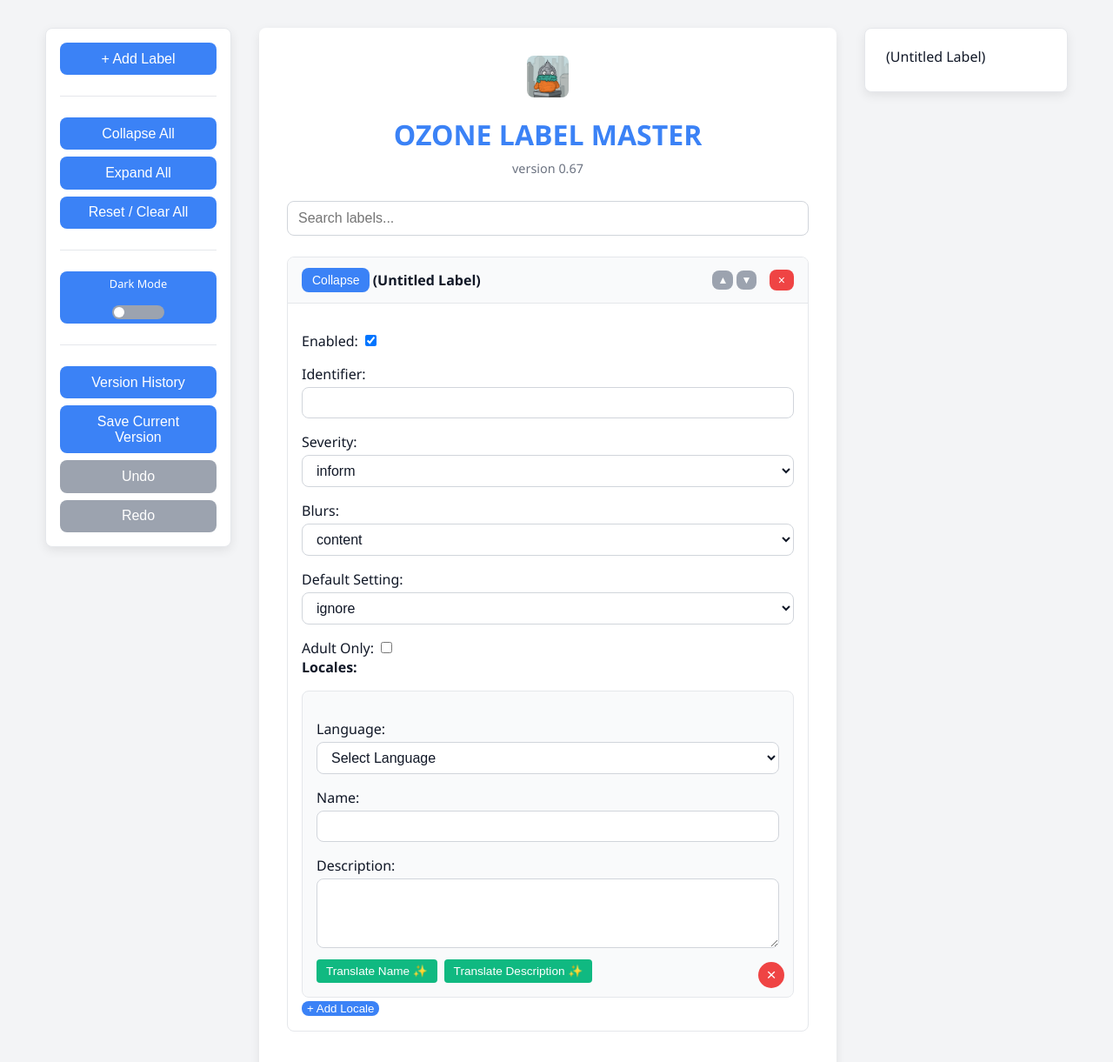
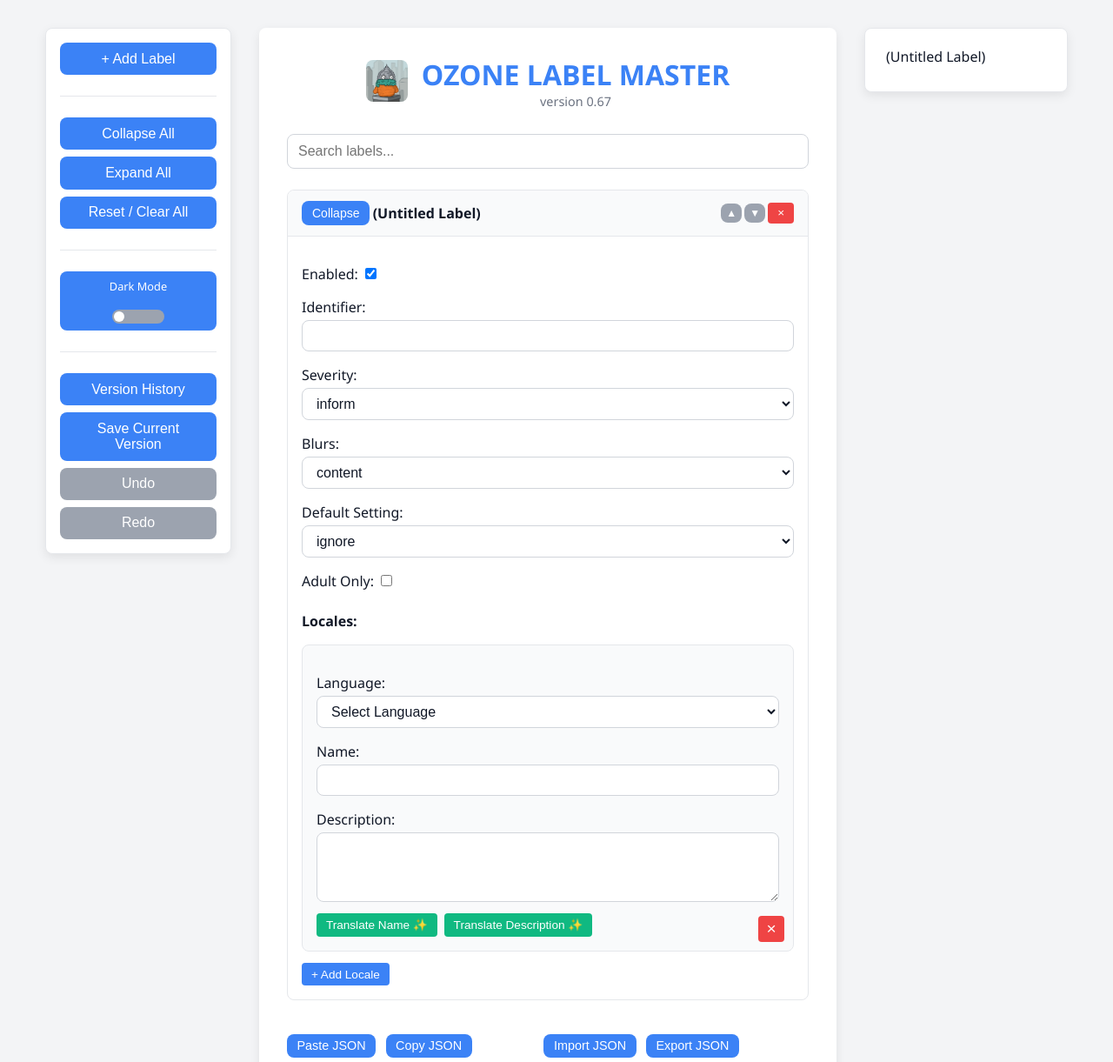
Before and after one commit to femavibes/ozone-label-master, a plain HTML site: page OzoneLabelMaster.html in a window 1280 px wide. Shown: the top 1221 px of the page at 87% size. Drawn offline with Linux system fonts and the light colour scheme.

Commit message:
Update OzoneLabelMaster.html

```diff
--- a/OzoneLabelMaster.html
+++ b/OzoneLabelMaster.html
@@ -101,13 +101,20 @@
   }
 
   header {
-    display: flex;
-    flex-direction: column; /* Changed to column to stack heading and version */
+    display: flex; /* Changed to flex for horizontal alignment */
+    flex-direction: row; /* Ensure horizontal layout */
     align-items: center;
     justify-content: center;
-    gap: 8px; /* Reduced gap for stacked elements */
+    gap: 16px; /* Space between image and text */
     margin-bottom: 1.5em;
     position: relative;
+  }
+
+  header .header-text-group { /* New container for title and version */
+    display: flex;
+    flex-direction: column;
+    align-items: center;
+    gap: 0; /* No gap between h1 and p */
   }
 
   header h1 {
@@ -118,7 +125,7 @@
     text-transform: uppercase;
   }
 
-  header p { /* Added style for the new version paragraph */
+  header p { /* Style for the new version paragraph */
     margin: 0;
     font-size: 0.9rem;
     color: var(--gray);
@@ -130,7 +137,7 @@
     width: auto;
     border-radius: 8px;
     transition: transform 0.2s ease;
-    margin-bottom: 8px; /* Add margin below the image to separate it from text */
+    /* Removed margin-bottom here as it's handled by gap in header */
   }
 
   header a img:hover {
@@ -198,22 +205,40 @@
     transition: background 0.3s ease;
   }
 
-  .remove-btn {
-    background: var(--danger);
+  /* Unified style for all 'X' buttons */
+  .remove-btn,
+  .locale-remove-btn,
+  .close-mobile-menu-btn {
+    background: var(--danger); /* Red color */
     color: white;
     border: none;
-    padding: 4px 10px;
-    border-radius: var(--border-radius);
+    border-radius: 4px; /* Slightly rounded corners */
     cursor: pointer;
-    font-size: 0.875rem;
+    font-size: 0.85rem; /* Match translate buttons font size */
+    padding: 0.4em 0.8em; /* Match translate buttons padding */
     transition: background 0.3s ease;
-    margin-left: 0.8em;
-    flex-shrink: 0;
-  }
-
-  .remove-btn:hover {
-    background: #dc2626;
-    transform: none;
+    display: flex; /* Use flexbox for centering 'X' */
+    justify-content: center;
+    align-items: center;
+    line-height: 1; /* Ensure 'X' is vertically centered */
+    flex-shrink: 0; /* Prevent shrinking in flex containers */
+  }
+
+  .remove-btn:hover,
+  .locale-remove-btn:hover,
+  .close-mobile-menu-btn:hover {
+    background: #dc2626; /* Darker red on hover */
+    transform: none; /* Ensure no unwanted transform from previous styles */
+  }
+
+  /* Specific size override for the small 'X' buttons */
+  .locale-remove-btn,
+  .close-mobile-menu-btn {
+    width: 30px;
+    height: 30px;
+    padding: 0; /* Remove padding to make it truly small and square */
+    font-size: 1.2rem; /* Larger 'X' for smaller buttons */
+    border-radius: 4px; /* Ensure it's square with 4px radius */
   }
 
   .move-up-btn,
@@ -336,6 +361,28 @@
     margin-right: 0;
   }
 
+  /* Styling for Add Locale button */
+  .add-locale-btn {
+    background: var(--primary); /* Keep blue */
+    color: white;
+    border: none;
+    border-radius: 4px; /* Match translate buttons */
+    cursor: pointer;
+    font-size: 0.85rem; /* Match translate buttons */
+    padding: 0.4em 0.8em; /* Match translate buttons */
+    transition: background 0.2s;
+    margin-top: 1em; /* Add more spacing from above */
+  }
+
+  .add-locale-btn:hover {
+    background: #2563eb;
+  }
+
+  /* Spacing for Locales: text */
+  .locales-container strong {
+    display: block; /* Ensure it takes its own line for margin to apply correctly */
+    margin-top: 1.5em; /* Increased margin-top */
+  }
 
   #output {
     white-space: pre-wrap;
@@ -363,7 +410,7 @@
   .theme-switch-wrapper {
     background: var(--primary);
     color: white;
-    padding: 0.3em 0.8em;
+    padding: 0.5em 0.8em; /* Adjusted vertical padding */
     border-radius: var(--border-radius);
     cursor: pointer;
     font-size: 1rem;
@@ -384,7 +431,7 @@
   .theme-switch-label-text {
     font-weight: 500;
     color: white;
-    margin-bottom: 0.05em;
+    margin-bottom: 0.2em; /* Adjusted margin-bottom */
     text-align: center;
     font-size: 0.8rem;
   }
@@ -537,51 +584,12 @@
     box-sizing: border-box; /* Include padding in width */
   }
 
-  .close-mobile-menu-btn {
-    background: var(--danger);
-    color: white;
-    border: none;
-    border-radius: 50%; /* Make it a perfect circle */
-    width: 30px;
-    height: 30px;
-    font-size: 1.2rem;
-    cursor: pointer;
-    transition: background 0.2s;
-    display: flex;
-    justify-content: center;
-    align-items: center;
-    position: absolute; /* Position absolutely within the menu */
-    top: 10px; /* Distance from top */
-    right: 10px; /* Distance from right */
-    z-index: 1001; /* Ensure it's above other menu content */
-  }
-
-  .close-mobile-menu-btn:hover {
-    background: #dc2626;
-  }
-
-  /* Position for the locale remove button */
+  /* Position for the locale remove button (already defined, but ensuring it uses the new common style) */
   .locale-remove-btn {
     position: absolute;
     bottom: 10px; /* Distance from bottom */
     right: 10px; /* Distance from right */
-    background: var(--danger);
-    color: white;
-    border: none;
-    border-radius: 50%; /* Make it a perfect circle */
-    width: 30px; /* Consistent size with menu close button */
-    height: 30px; /* Consistent size with menu close button */
-    font-size: 1.2rem;
-    cursor: pointer;
-    transition: background 0.2s;
-    display: flex;
-    justify-content: center;
-    align-items: center;
-    z-index: 100; /* Ensure it's above other locale content */
-  }
-
-  .locale-remove-btn:hover {
-    background: #dc2626;
+    /* All other styles are inherited from the common .remove-btn, .locale-remove-btn, .close-mobile-menu-btn */
   }
 
 
@@ -802,8 +810,10 @@
       <a href="https://fema.monster" target="_blank" rel="noopener noreferrer" title="Go to fema.monster">
         <img src="https://raw.githubusercontent.com/femavibes/ozone-label-master/refs/heads/main/femamonster.jpg" alt="Ozone Logo" onerror="this.onerror=null;this.src='https://placehold.co/48x48/6b7280/ffffff?text=LOGO';" />
       </a>
-      <h1>OZONE LABEL MASTER</h1>
-      <p>version 0.67</p>
+      <div class="header-text-group">
+        <h1>OZONE LABEL MASTER</h1>
+        <p>version 0.67</p>
+      </div>
     </header>
 
     <input type="text" id="searchInput" placeholder="Search labels..." title="Filter labels by identifier or locale name" />
```
